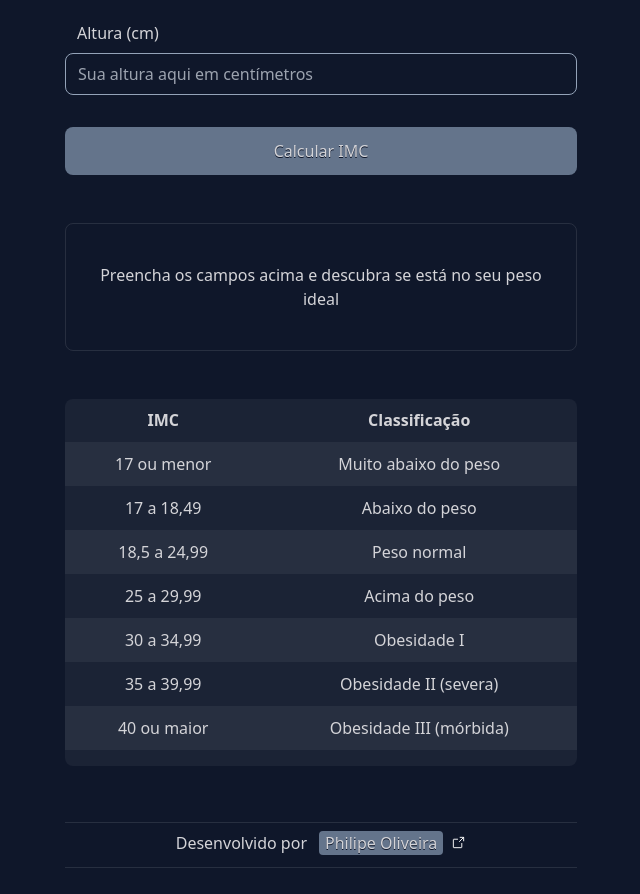
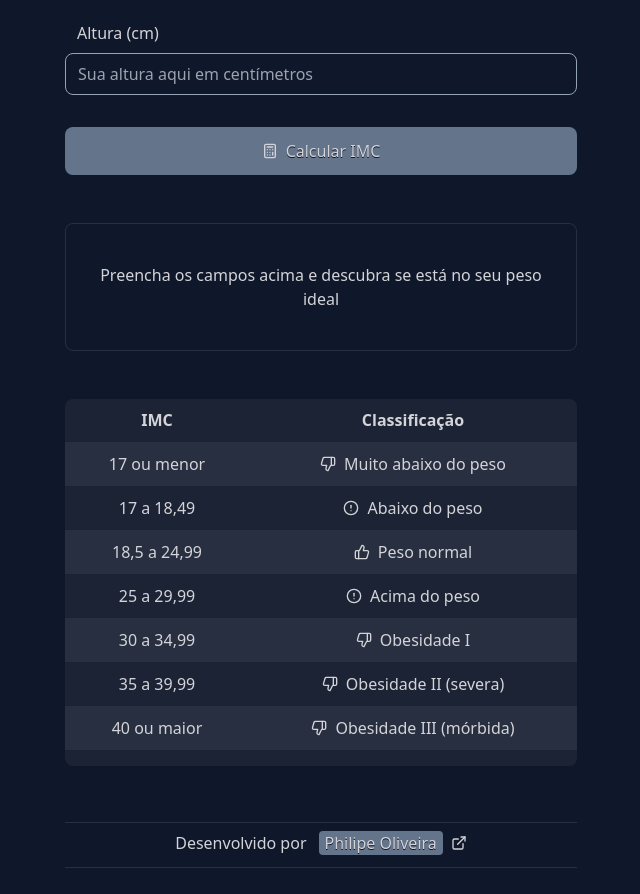
Before and after one commit to philipeoliveira/calculadora-de-imc, a React (Vite) app: page / in a window 1280 px wide. Shown: the part 240-1134 px from the top of the page, without its empty margins (319-959 px from the left). Built offline with nearby package versions, Linux system fonts and the light colour scheme.

Commit message:
Installs Lucide icons and creates Table components

```diff
--- a/package.json
+++ b/package.json
@@ -10,6 +10,7 @@
     "preview": "vite preview"
   },
   "dependencies": {
+    "lucide-react": "^0.376.0",
     "react": "^18.2.0",
     "react-dom": "^18.2.0"
   },
--- a/src/App.tsx
+++ b/src/App.tsx
@@ -1,5 +1,7 @@
 import LogoIMC from './assets/logo-img.svg';
 import { Input } from './Input';
+import { Calculator, ExternalLink } from 'lucide-react';
+import { Table } from './Table';
 
 function App() {
    return (
@@ -24,7 +26,8 @@ function App() {
                      textLabel='Altura (cm)'
                      placeholder='Sua altura aqui em centímetros'
                   />
-                  <button className='w-full mt-4 rounded-lg font-medium p-3 bg-slate-500 hover:bg-slate-600 my-custom-style-text-shadow'>
+                  <button className='flex gap-2 items-center justify-center w-full mt-4 rounded-lg font-medium p-3 bg-slate-500 hover:bg-slate-600 my-custom-style-text-shadow'>
+                     <Calculator size={16} />
                      Calcular IMC
                   </button>
                </form>
@@ -37,51 +40,7 @@ function App() {
                   Preencha os campos acima e descubra se está no seu peso ideal
                </p>
             </section>
-            <section id='reference-table'>
-               <span className='block h-1 p-1 bg-white/5 rounded-t-lg'></span>
-               <table className='w-full mx-auto'>
-                  <caption className='pb-5 text-center text-lg text-slate-400 font-medium w-full mx-auto invisible hidden'>
-                     Tabela com valores de referência
-                  </caption>
-                  <thead>
-                     <tr className='bg-white/5 font-medium [&>th]:pb-2.5 [&>th]:px-5'>
-                        <th>IMC</th>
-                        <th>Classificação</th>
-                     </tr>
-                  </thead>
-                  <tbody className='font-normal text-center [&>tr:nth-child(even)]:bg-white/5 [&>tr:nth-child(odd)]:bg-white/10 [&>tr>td]:py-2.5 [&>tr>td]:px-5'>
-                     <tr>
-                        <td>17 ou menor</td>
-                        <td>Muito abaixo do peso</td>
-                     </tr>
-                     <tr>
-                        <td>17 a 18,49</td>
-                        <td>Abaixo do peso</td>
-                     </tr>
-                     <tr>
-                        <td>18,5 a 24,99</td>
-                        <td>Peso normal</td>
-                     </tr>
-                     <tr>
-                        <td>25 a 29,99</td>
-                        <td>Acima do peso</td>
-                     </tr>
-                     <tr>
-                        <td>30 a 34,99</td>
-                        <td>Obesidade I</td>
-                     </tr>
-                     <tr>
-                        <td>35 a 39,99</td>
-                        <td>Obesidade II (severa)</td>
-                     </tr>
-                     <tr>
-                        <td>40 ou maior</td>
-                        <td>Obesidade III (mórbida)</td>
-                     </tr>
-                  </tbody>
-               </table>
-               <span className='block h-1 p-2 bg-white/5 rounded-b-lg'></span>
-            </section>
+            <Table />
          </main>
          <footer className='w-full border-y border-y-white/10 pt-2 pb-3 mt-8'>
             <p className='flex items-center justify-center gap-2'>
@@ -94,42 +53,7 @@ function App() {
                >
                   Philipe Oliveira
                </a>
-               <svg
-                  xmlns='http://www.w3.org/2000/svg'
-                  width='15'
-                  height='15'
-                  fill='white'
-                  viewBox='0 0 256 256'
-               >
-                  <rect width='256' height='256' fill='none'></rect>
-                  <polyline
-                     points='216 100 216 40 156 40'
-                     fill='none'
-                     stroke='white'
-                     stroke-linecap='round'
-                     stroke-linejoin='round'
-                     stroke-width='16'
-                  ></polyline>
-                  <line
-                     x1='144'
-                     y1='112'
-                     x2='216'
-                     y2='40'
-                     fill='none'
-                     stroke='white'
-                     stroke-linecap='round'
-                     stroke-linejoin='round'
-                     stroke-width='16'
-                  ></line>
-                  <path
-                     d='M184,144v64a8,8,0,0,1-8,8H48a8,8,0,0,1-8-8V80a8,8,0,0,1,8-8h64'
-                     fill='none'
-                     stroke='white'
-                     stroke-linecap='round'
-                     stroke-linejoin='round'
-                     stroke-width='16'
-                  ></path>
-               </svg>
+               <ExternalLink size={16} />
             </p>
          </footer>
       </div>
--- /dev/null
+++ b/src/Table.tsx
@@ -0,0 +1,72 @@
+import { CircleAlert, ThumbsDown, ThumbsUp } from 'lucide-react';
+
+export function Table() {
+   return (
+      <section id='reference-table'>
+         <span className='block h-1 p-1 bg-white/5 rounded-t-lg'></span>
+         <table className='w-full mx-auto'>
+            <caption className='pb-5 text-center text-lg text-slate-400 font-medium w-full mx-auto invisible hidden'>
+               Tabela com valores de referência
+            </caption>
+            <thead>
+               <tr className='bg-white/5 font-medium [&>th]:pb-2.5 [&>th]:px-5'>
+                  <th>IMC</th>
+                  <th>Classificação</th>
+               </tr>
+            </thead>
+            <tbody className='font-normal text-center [&>tr:nth-child(even)]:bg-white/5 [&>tr:nth-child(odd)]:bg-white/10 [&>tr>td]:py-2.5 [&>tr>td]:px-5'>
+               <tr>
+                  <td>17 ou menor</td>
+                  <td className='flex gap-2 items-center justify-center'>
+                     <ThumbsDown size={16} />
+                     Muito abaixo do peso
+                  </td>
+               </tr>
+               <tr>
+                  <td>17 a 18,49</td>
+                  <td className='flex gap-2 items-center justify-center'>
+                     <CircleAlert size={16} />
+                     Abaixo do peso
+                  </td>
+               </tr>
+               <tr>
+                  <td>18,5 a 24,99</td>
+                  <td className='flex gap-2 items-center justify-center'>
+                     <ThumbsUp size={16} />
+                     Peso normal
+                  </td>
+               </tr>
+               <tr>
+                  <td>25 a 29,99</td>
+                  <td className='flex gap-2 items-center justify-center'>
+                     <CircleAlert size={16} />
+                     Acima do peso
+                  </td>
+               </tr>
+               <tr>
+                  <td>30 a 34,99</td>
+                  <td className='flex gap-2 items-center justify-center'>
+                     <ThumbsDown size={16} />
+                     Obesidade I
+                  </td>
+               </tr>
+               <tr>
+                  <td>35 a 39,99</td>
+                  <td className='flex gap-2 items-center justify-center'>
+                     <ThumbsDown size={16} />
+                     Obesidade II (severa)
+                  </td>
+               </tr>
+               <tr>
+                  <td>40 ou maior</td>
+                  <td className='flex gap-2 items-center justify-center'>
+                     <ThumbsDown size={16} />
+                     Obesidade III (mórbida)
+                  </td>
+               </tr>
+            </tbody>
+         </table>
+         <span className='block h-1 p-2 bg-white/5 rounded-b-lg'></span>
+      </section>
+   );
+}
```
Also changed, not shown: 1 other file (tests, documents, lock files or other folders).
